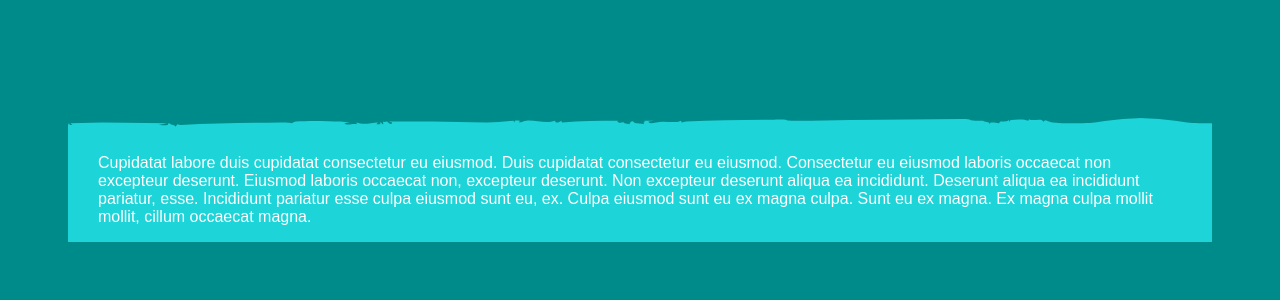
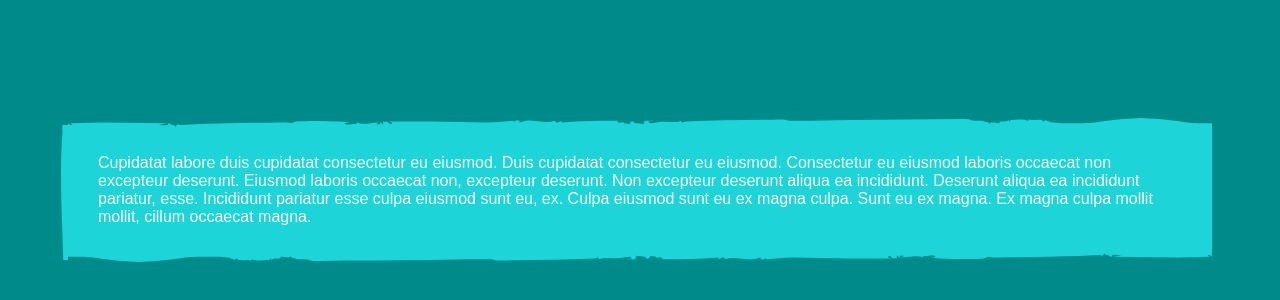
Before and after one commit to jordankaiser/linkwithborderimage, a plain HTML site: page index.html in a window 1280 px wide. Shown: the part 278-578 px from the top of the page. Drawn offline with Linux system fonts and the light colour scheme.

Commit message:
progress

```diff
--- a/css/style.css
+++ b/css/style.css
@@ -52,21 +52,56 @@ body {
       background-size: 4292px 39px;
       background-repeat: repeat-x;
     }
+
+    .link3__background-hover__bottom,
+    .link3__background__bottom {
+      position: absolute;
+      bottom: -24px;
+      left: 0;
+      width: 100%;
+      height: 25px;
+      background-color: transparent;
+      background-size: 4292px 39px;
+      background-repeat: repeat-x;
+      transform: scaleY(-1) scaleX(-1);
+    }
+
+    .link3__background-hover__left,
+    .link3__background__left {
+      position: absolute;
+      left: -7px;
+      top: -13px;
+      width: 7px;
+      height: calc(100% + 31px);
+      background-color: transparent;
+      background-size: 7px 770px;
+      background-repeat: repeat-y;
+    }
   }
 
   .link3__background {
     background-color: var(--teal-100);
 
+    .link3__background__bottom,
     .link3__background__top {
       background-image: url(../assets/images/link-pattern-top.svg);
+    }
+
+    .link3__background__left {
+      background-image: url(../assets/images/link-pattern-left.svg);
     }
   }
   .link3__background-hover {
     background-color: #EFBE25;
     opacity: 0;
 
+    .link3__background-hover__bottom,
     .link3__background-hover__top {
       background-image: url(../assets/images/link-pattern-top-hover.svg);
+    }
+
+    .link3__background-hover__left {
+      background-image: url(../assets/images/link-pattern-left-hover.svg);
     }
   }
 
--- a/index.html
+++ b/index.html
@@ -13,11 +13,15 @@
     <!-- Background -->
     <div class="link3__background">
       <div class="link3__background__top"></div>
+      <div class="link3__background__bottom"></div>
+      <div class="link3__background__left"></div>
     </div>
 
     <!-- Background hover -->
     <div class="link3__background-hover">
       <div class="link3__background-hover__top"></div>
+      <div class="link3__background-hover__bottom"></div>
+      <div class="link3__background-hover__left"></div>
     </div>
 
     <span>Cupidatat labore duis cupidatat consectetur eu eiusmod. Duis cupidatat consectetur eu eiusmod. Consectetur eu eiusmod laboris occaecat non excepteur deserunt. Eiusmod laboris occaecat non, excepteur deserunt. Non excepteur deserunt aliqua ea incididunt. Deserunt aliqua ea incididunt pariatur, esse. Incididunt pariatur esse culpa eiusmod sunt eu, ex. Culpa eiusmod sunt eu ex magna culpa. Sunt eu ex magna. Ex magna culpa mollit mollit, cillum occaecat magna.</span>
```
Also changed, not shown: assets/images/link-pattern-left-hover.svg (added), assets/images/link-pattern-left.svg (added).
